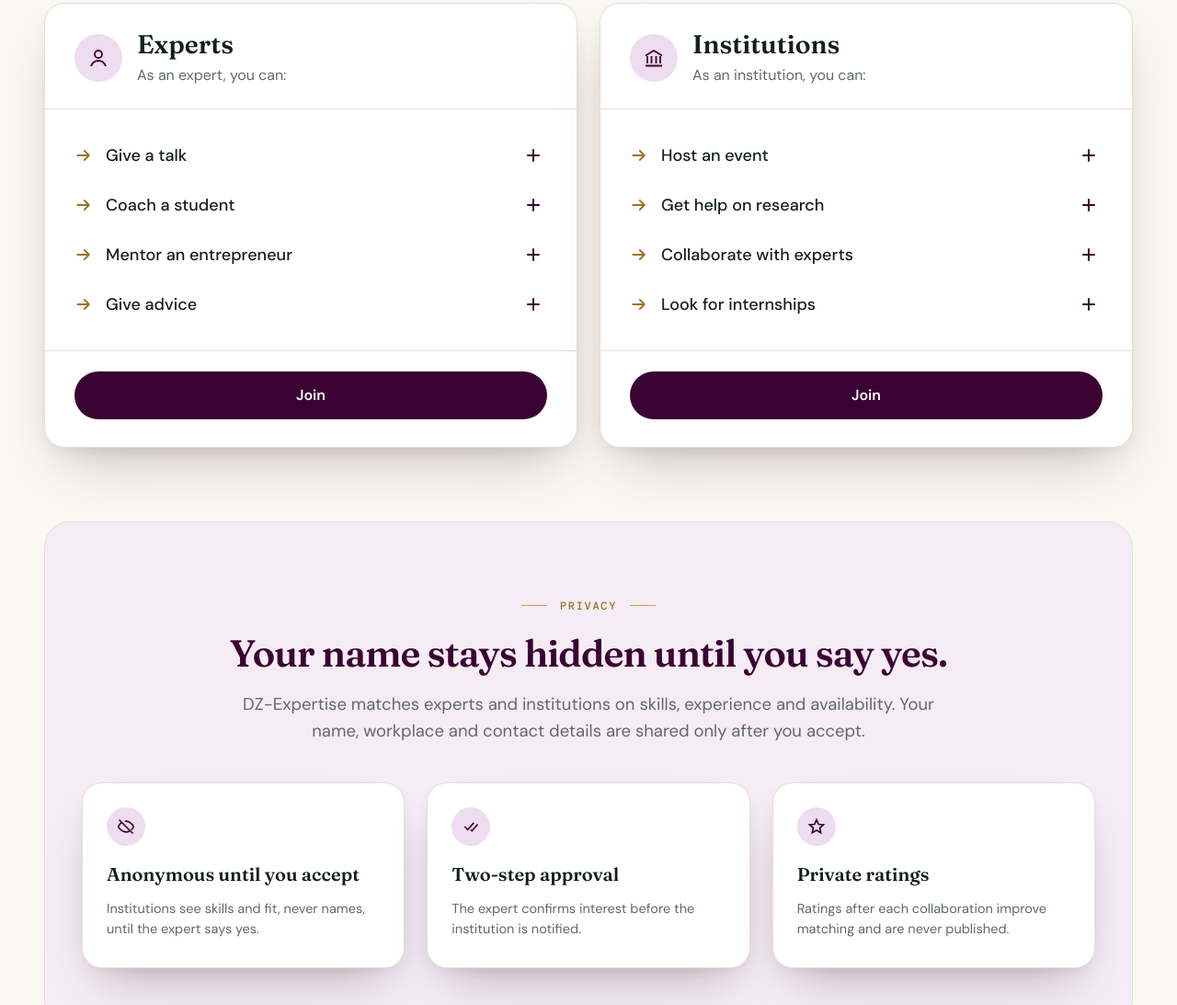
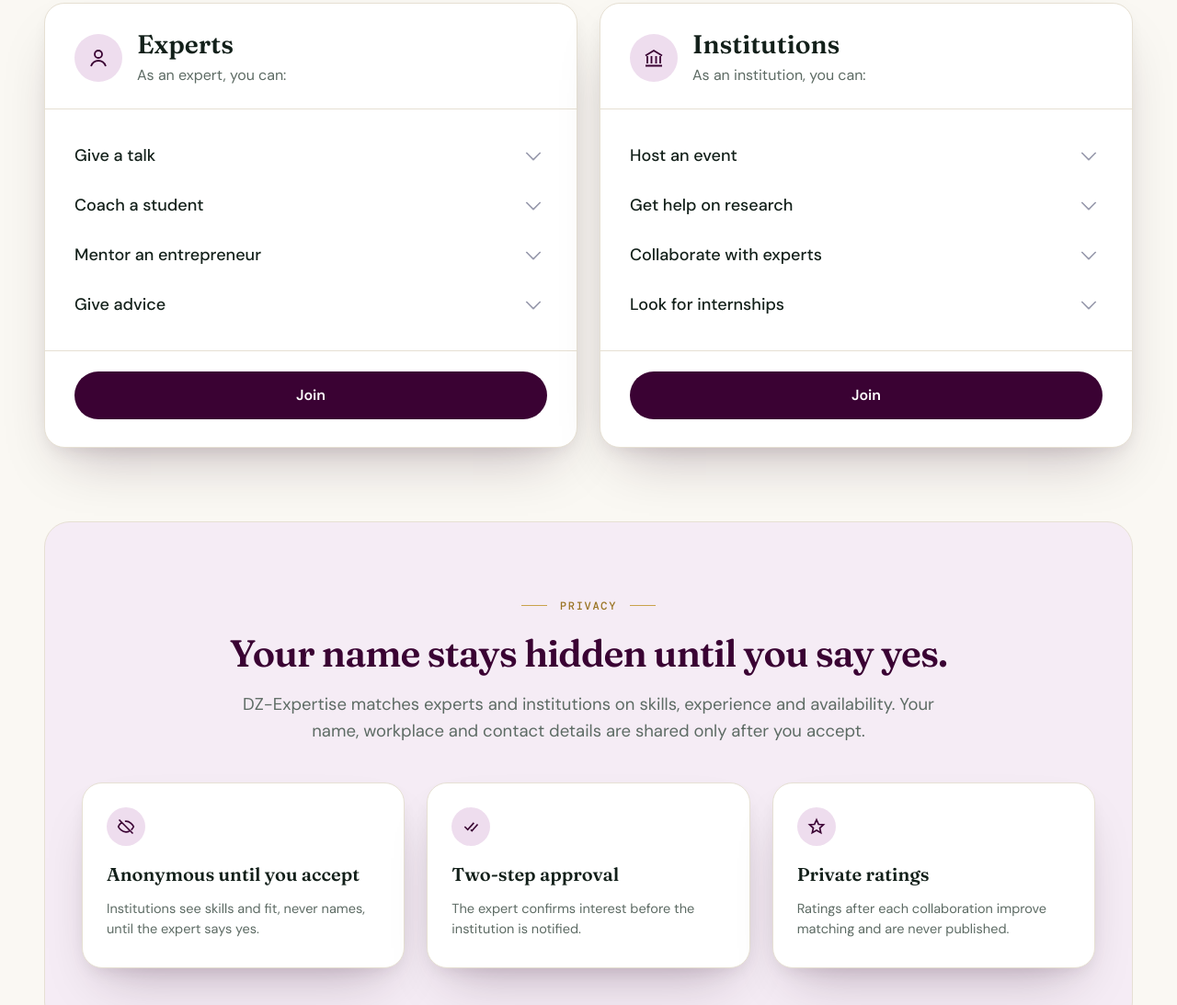
Before and after one commit to BelksiHassani/dz-bridge-frontend, a plain HTML site: page homepage.html in a window 1280 px wide. Shown: the part 674-1767 px from the top of the page at 92% size. Drawn offline with nearby package versions, Linux system fonts and the light colour scheme.

Commit message:
Homepage: chevrons on "How it works" items, smaller gap above Events
- "How it works" items: grey chevron (down when closed, up when open) replaces the plus; arrow icons removed
- Space between the privacy box and the Events heading cut from 96px to 24px (phones: 56px to 18px)

Co-Authored-By: Claude Opus 5.5 <noreply@anthropic.com>

```diff
--- a/homepage.html
+++ b/homepage.html
@@ -219,20 +219,19 @@ main>section>.wrap{display:flex;flex-direction:column}
 .role ul{list-style:none;margin:0;padding:26px 32px;display:grid;gap:16px;align-content:start;flex:1}
 .role li{display:flex;align-items:center;gap:14px;font-size:18px;font-weight:500}
 .role li svg{width:20px;height:20px;flex:none;color:var(--text-accent)}
-/* each item opens a short explanation with the + button */
+/* each item opens a short explanation with the chevron: points down when closed, up when open */
 .role ul{gap:6px}
 .role li.rq{display:block}
 .rq-btn{display:flex;align-items:center;gap:14px;width:100%;min-height:48px;padding:0;border:0;background:none;font:inherit;color:inherit;text-align:start;cursor:pointer}
 .rq-lbl{flex:1}
 .rq-plus{position:relative;flex:none;width:30px;height:30px}
-.rq-plus::before,.rq-plus::after{content:"";position:absolute;left:50%;top:50%;width:14px;height:2px;border-radius:2px;background:var(--text-brand);transform:translate(-50%,-50%);transition:transform .25s var(--ease)}
-.rq-plus::after{transform:translate(-50%,-50%) rotate(90deg)}
-.rq-btn[aria-expanded="true"] .rq-plus::after{transform:translate(-50%,-50%) rotate(0)}
-.rq-btn:hover .rq-plus::before,.rq-btn:hover .rq-plus::after{background:var(--brand)}
+.rq-plus::before{content:"";position:absolute;left:50%;top:50%;width:10px;height:10px;border-right:2.5px solid #9A9CAE;border-bottom:2.5px solid #9A9CAE;border-radius:0 0 2px 0;transform:translate(-50%,-70%) rotate(45deg);transition:transform .25s var(--ease),border-color .15s}
+.rq-btn[aria-expanded="true"] .rq-plus::before{transform:translate(-50%,-30%) rotate(-135deg)}
+.rq-btn:hover .rq-plus::before{border-color:var(--text-brand)}
 .rq-btn:focus-visible{outline:2px solid var(--text-brand);outline-offset:4px;border-radius:6px}
-.rq-txt{margin:0 0 10px;padding-inline:34px 44px;font-size:15.5px;font-weight:400;line-height:1.55;color:var(--text-secondary);animation:rqIn .25s var(--ease)}
+.rq-txt{margin:0 0 10px;padding-inline:0 44px;font-size:15.5px;font-weight:400;line-height:1.55;color:var(--text-secondary);animation:rqIn .25s var(--ease)}
 @keyframes rqIn{from{opacity:0;transform:translateY(-4px)}}
-@media (prefers-reduced-motion:reduce){.rq-txt{animation:none}.rq-plus::before,.rq-plus::after{transition:none}}
+@media (prefers-reduced-motion:reduce){.rq-txt{animation:none}.rq-plus::before{transition:none}}
 :root[dir="rtl"] .role li svg{transform:scaleX(-1)}
 .role-foot{padding:22px 32px 30px;border-top:1px solid var(--border)}
 .role-foot .btn{width:100%}
@@ -242,8 +241,8 @@ main>section>.wrap{display:flex;flex-direction:column}
 }
 
 /* ---------- 3 privacy: heading, then three cards (static, same look as the how-it-works cards) ---------- */
-.privacy{min-height:0!important;padding-top:40px!important;padding-bottom:40px!important}
-#events{min-height:0;padding-top:56px}
+.privacy{min-height:0!important;padding-top:40px!important;padding-bottom:8px!important}
+#events{min-height:0;padding-top:16px}
 .privacy .wrap{display:block}
 .pv-box{background:var(--accent-lavender-subtle);border:1px solid var(--border);border-radius:28px;padding:72px clamp(20px,4vw,40px) 64px;display:grid;gap:40px}
 .pv-head{text-align:center;max-width:960px;margin:0 auto}
@@ -400,8 +399,8 @@ footer ul a:hover{color:#fff}
   /* the fixed header only overlaps the hero; later sections need no extra header offset */
   main>section{min-height:auto;padding:56px 0 64px}
   .how{padding-top:56px!important;padding-bottom:24px!important}
-  .privacy{padding-top:24px!important;padding-bottom:24px!important}
-  #events{padding-top:32px}
+  .privacy{padding-top:24px!important;padding-bottom:6px!important}
+  #events{padding-top:12px}
   .pv-box{padding:36px 16px 28px;gap:28px}
   /* hero on phones: same layout as desktop (headline, skyline, buttons under the ground line, "Learn more"),
      but text and buttons keep readable / tappable sizes instead of shrinking with the width.
@@ -544,10 +543,10 @@ footer ul a:hover{color:#fff}
             <div><h3 id="roleExp" data-i18n="eT">Experts</h3><p data-i18n="rExpS">As an expert, you can:</p></div>
           </div>
           <ul>
-            <li class="rq"><button class="rq-btn" type="button" aria-expanded="false" aria-controls="rqE1"><svg viewBox="0 0 24 24" fill="none" stroke="currentColor" stroke-width="2.2" stroke-linecap="round" stroke-linejoin="round" aria-hidden="true"><path d="M4 12h15m-6-6 6 6-6 6"/></svg><span class="rq-lbl" data-i18n="rE1">Give a talk</span><span class="rq-plus" aria-hidden="true"></span></button><p class="rq-txt" id="rqE1" hidden data-i18n="rE1d">Speak at a conference, seminar or workshop organised by a university or a company.</p></li>
-            <li class="rq"><button class="rq-btn" type="button" aria-expanded="false" aria-controls="rqE2"><svg viewBox="0 0 24 24" fill="none" stroke="currentColor" stroke-width="2.2" stroke-linecap="round" stroke-linejoin="round" aria-hidden="true"><path d="M4 12h15m-6-6 6 6-6 6"/></svg><span class="rq-lbl" data-i18n="rE2">Coach a student</span><span class="rq-plus" aria-hidden="true"></span></button><p class="rq-txt" id="rqE2" hidden data-i18n="rE2d">Guide a student through a thesis, a final-year project or an internship.</p></li>
-            <li class="rq"><button class="rq-btn" type="button" aria-expanded="false" aria-controls="rqE3"><svg viewBox="0 0 24 24" fill="none" stroke="currentColor" stroke-width="2.2" stroke-linecap="round" stroke-linejoin="round" aria-hidden="true"><path d="M4 12h15m-6-6 6 6-6 6"/></svg><span class="rq-lbl" data-i18n="rE3">Mentor an entrepreneur</span><span class="rq-plus" aria-hidden="true"></span></button><p class="rq-txt" id="rqE3" hidden data-i18n="rE3d">Help a startup founder with regular advice on their project and its growth.</p></li>
-            <li class="rq"><button class="rq-btn" type="button" aria-expanded="false" aria-controls="rqE4"><svg viewBox="0 0 24 24" fill="none" stroke="currentColor" stroke-width="2.2" stroke-linecap="round" stroke-linejoin="round" aria-hidden="true"><path d="M4 12h15m-6-6 6 6-6 6"/></svg><span class="rq-lbl" data-i18n="rE4">Give advice</span><span class="rq-plus" aria-hidden="true"></span></button><p class="rq-txt" id="rqE4" hidden data-i18n="rE4d">Answer a precise question from an institution in a short consultation.</p></li>
+            <li class="rq"><button class="rq-btn" type="button" aria-expanded="false" aria-controls="rqE1"><span class="rq-lbl" data-i18n="rE1">Give a talk</span><span class="rq-plus" aria-hidden="true"></span></button><p class="rq-txt" id="rqE1" hidden data-i18n="rE1d">Speak at a conference, seminar or workshop organised by a university or a company.</p></li>
+            <li class="rq"><button class="rq-btn" type="button" aria-expanded="false" aria-controls="rqE2"><span class="rq-lbl" data-i18n="rE2">Coach a student</span><span class="rq-plus" aria-hidden="true"></span></button><p class="rq-txt" id="rqE2" hidden data-i18n="rE2d">Guide a student through a thesis, a final-year project or an internship.</p></li>
+            <li class="rq"><button class="rq-btn" type="button" aria-expanded="false" aria-controls="rqE3"><span class="rq-lbl" data-i18n="rE3">Mentor an entrepreneur</span><span class="rq-plus" aria-hidden="true"></span></button><p class="rq-txt" id="rqE3" hidden data-i18n="rE3d">Help a startup founder with regular advice on their project and its growth.</p></li>
+            <li class="rq"><button class="rq-btn" type="button" aria-expanded="false" aria-controls="rqE4"><span class="rq-lbl" data-i18n="rE4">Give advice</span><span class="rq-plus" aria-hidden="true"></span></button><p class="rq-txt" id="rqE4" hidden data-i18n="rE4d">Answer a precise question from an institution in a short consultation.</p></li>
           </ul>
           <div class="role-foot"><a class="btn btn-primary" href="signup.html?role=expert" data-i18n="rJoin">Join</a></div>
         </article>
@@ -557,10 +556,10 @@ footer ul a:hover{color:#fff}
             <div><h3 id="roleInst" data-i18n="iT">Institutions</h3><p data-i18n="rInstS">As an institution, you can:</p></div>
           </div>
           <ul>
-            <li class="rq"><button class="rq-btn" type="button" aria-expanded="false" aria-controls="rqI1"><svg viewBox="0 0 24 24" fill="none" stroke="currentColor" stroke-width="2.2" stroke-linecap="round" stroke-linejoin="round" aria-hidden="true"><path d="M4 12h15m-6-6 6 6-6 6"/></svg><span class="rq-lbl" data-i18n="rI1">Host an event</span><span class="rq-plus" aria-hidden="true"></span></button><p class="rq-txt" id="rqI1" hidden data-i18n="rI1d">Invite experts to speak at your conference, seminar or workshop.</p></li>
-            <li class="rq"><button class="rq-btn" type="button" aria-expanded="false" aria-controls="rqI2"><svg viewBox="0 0 24 24" fill="none" stroke="currentColor" stroke-width="2.2" stroke-linecap="round" stroke-linejoin="round" aria-hidden="true"><path d="M4 12h15m-6-6 6 6-6 6"/></svg><span class="rq-lbl" data-i18n="rI2">Get help on research</span><span class="rq-plus" aria-hidden="true"></span></button><p class="rq-txt" id="rqI2" hidden data-i18n="rI2d">Find an expert to review, guide or join your research project.</p></li>
-            <li class="rq"><button class="rq-btn" type="button" aria-expanded="false" aria-controls="rqI3"><svg viewBox="0 0 24 24" fill="none" stroke="currentColor" stroke-width="2.2" stroke-linecap="round" stroke-linejoin="round" aria-hidden="true"><path d="M4 12h15m-6-6 6 6-6 6"/></svg><span class="rq-lbl" data-i18n="rI3">Collaborate with experts</span><span class="rq-plus" aria-hidden="true"></span></button><p class="rq-txt" id="rqI3" hidden data-i18n="rI3d">Work with experts on a project, a training course or a joint programme.</p></li>
-            <li class="rq"><button class="rq-btn" type="button" aria-expanded="false" aria-controls="rqI4"><svg viewBox="0 0 24 24" fill="none" stroke="currentColor" stroke-width="2.2" stroke-linecap="round" stroke-linejoin="round" aria-hidden="true"><path d="M4 12h15m-6-6 6 6-6 6"/></svg><span class="rq-lbl" data-i18n="rI4">Look for internships</span><span class="rq-plus" aria-hidden="true"></span></button><p class="rq-txt" id="rqI4" hidden data-i18n="rI4d">Find experts who can host or supervise your students during their internship.</p></li>
+            <li class="rq"><button class="rq-btn" type="button" aria-expanded="false" aria-controls="rqI1"><span class="rq-lbl" data-i18n="rI1">Host an event</span><span class="rq-plus" aria-hidden="true"></span></button><p class="rq-txt" id="rqI1" hidden data-i18n="rI1d">Invite experts to speak at your conference, seminar or workshop.</p></li>
+            <li class="rq"><button class="rq-btn" type="button" aria-expanded="false" aria-controls="rqI2"><span class="rq-lbl" data-i18n="rI2">Get help on research</span><span class="rq-plus" aria-hidden="true"></span></button><p class="rq-txt" id="rqI2" hidden data-i18n="rI2d">Find an expert to review, guide or join your research project.</p></li>
+            <li class="rq"><button class="rq-btn" type="button" aria-expanded="false" aria-controls="rqI3"><span class="rq-lbl" data-i18n="rI3">Collaborate with experts</span><span class="rq-plus" aria-hidden="true"></span></button><p class="rq-txt" id="rqI3" hidden data-i18n="rI3d">Work with experts on a project, a training course or a joint programme.</p></li>
+            <li class="rq"><button class="rq-btn" type="button" aria-expanded="false" aria-controls="rqI4"><span class="rq-lbl" data-i18n="rI4">Look for internships</span><span class="rq-plus" aria-hidden="true"></span></button><p class="rq-txt" id="rqI4" hidden data-i18n="rI4d">Find experts who can host or supervise your students during their internship.</p></li>
           </ul>
           <div class="role-foot"><a class="btn btn-primary" href="signup.html?role=org" data-i18n="rJoin">Join</a></div>
         </article>
```
